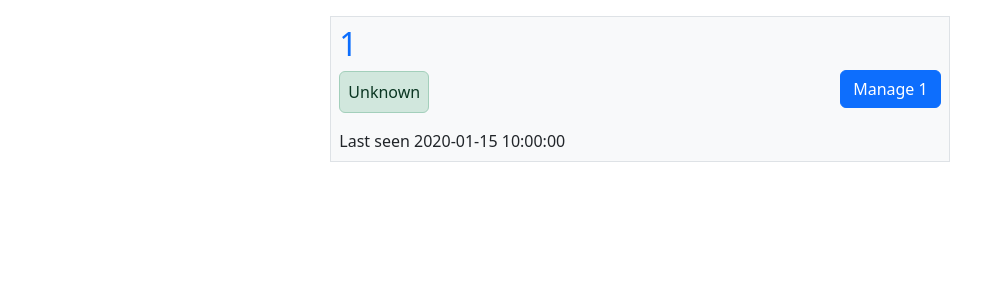
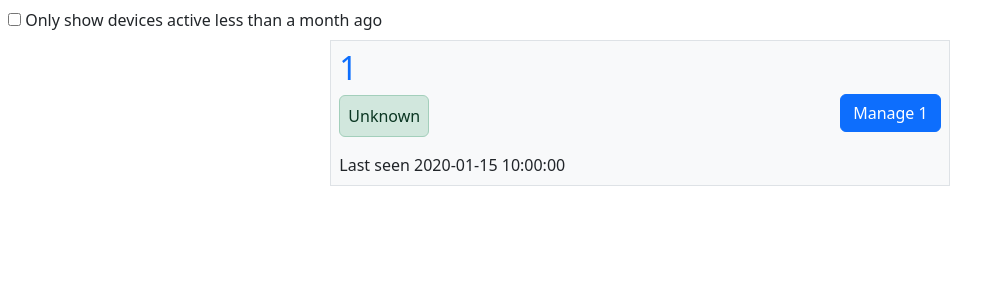
Before and after one commit to nsg-ethz/autopower, a Python web app: template server/management/templates/startpage.html in a window 1280 px wide. Shown: the part 56-356 px from the top of the page, without its empty margins (0-1005 px from the left). Run offline with Jinja, Linux system fonts and the light colour scheme; the template is opened without the code that fills it: most values are stand-ins (such as "Sample title", 1, 10 or a date in 2020); some libraries are stand-ins or nearby versions.

Commit message:
Add filter for hiding old clients

```diff
--- a/server/management/templates/startpage.html
+++ b/server/management/templates/startpage.html
@@ -7,6 +7,12 @@
 
 {% endblock %}
 {% block main %}
+<div class="autopowerDeviceFilter">
+    <form>
+        <input type="checkbox" id="showOnlyRecents">
+        <label for="showOnlyRecents" name="showOnlyRecents">Only show devices active less than a month ago</label>
+    </form>
+</div>
 <div class="autopowerDevicesList">
     {% for device in autopowerDevices %}
     <div class="d-flex justify-content-lg-between align-items-lg-center flex-lg-row flex-column autopowerDevice bg-light border p-2 mt-2">
@@ -23,6 +29,28 @@
 </div>
 <script>
     $(document).ready(function() {
+        $("#showOnlyRecents").prop("checked", false);
+        $("#showOnlyRecents").change(function() {
+            // filter checkbox changer
+            const showRecentsCbx = this;
+            $(".autopowerDevice").each(function() {
+                if (showRecentsCbx.checked) {
+                    const deviceLastSeen = new Date($(this).find(".lastSeenTimestamp").attr("data-lastseen"));
+                    var longAgo = new Date();
+                    longAgo.setMonth(longAgo.getMonth() - 1); // 1 month ago means that this device is considered "old"
+                    if (deviceLastSeen < longAgo) {
+                        $(this).removeClass("d-flex");
+                        $(this).hide();
+                    } else {
+                        $(this).addClass("d-flex");
+                        $(this).show();
+                    }
+                } else {
+                    $(this).addClass("d-flex");
+                    $(this).show();
+                }
+            });
+        });
         $("time.timeago").timeago(); // init timeago
         $(".lastSeenTimestamp").each(function() {
             var timeBox = $(this);
```
